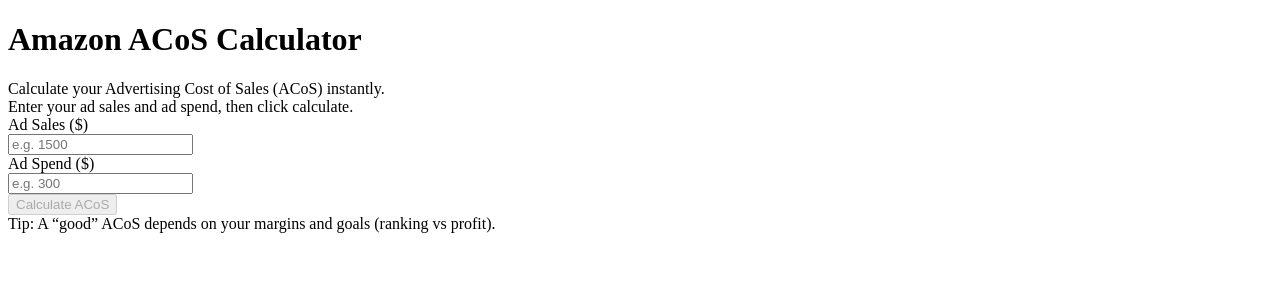
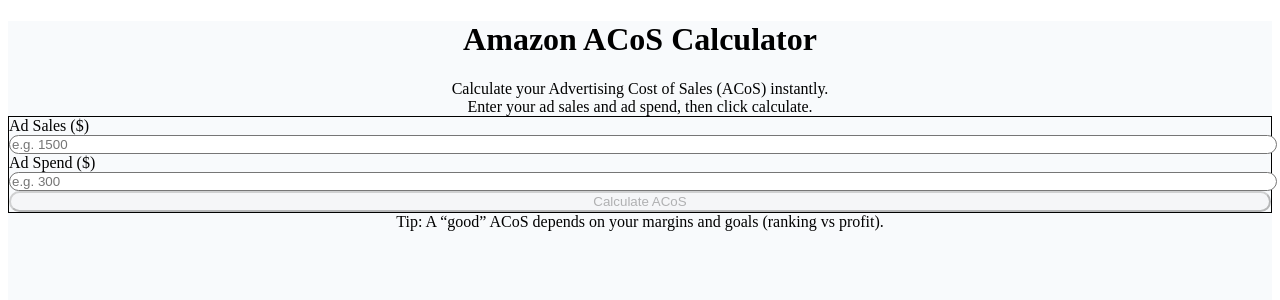
Before and after one commit to alextheolifant/amazon-acos-calculator, a Next.js app: page / in a window 1280 px wide. Shown: the top 300 px of the page. Built offline with nearby package versions, Linux system fonts and the light colour scheme.

Commit message:
Fix Tailwind loading

```diff
--- /dev/null
+++ b/pages/_app.tsx
@@ -0,0 +1,6 @@
+import type { AppProps } from "next/app";
+import "../styles/globals.css";
+
+export default function App({ Component, pageProps }: AppProps) {
+  return <Component {...pageProps} />;
+}
```
Also changed, not shown: tailwind.config.ts (line endings or trailing spaces).
